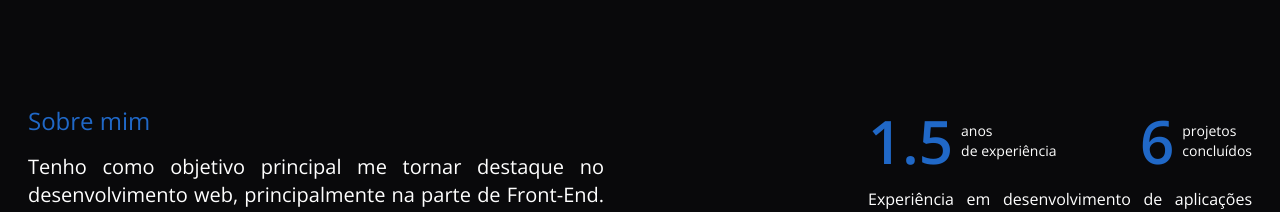
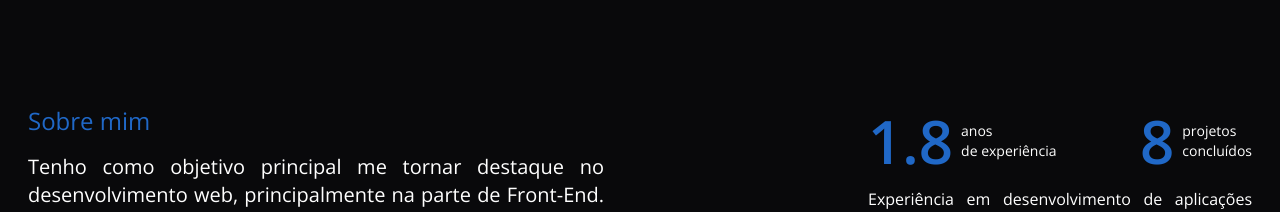
Before and after one commit to matheusOliv23/New-Portfolio, a Next.js app: page / in a window 1280 px wide. Shown: the part 794-1006 px from the top of the page. Built offline with nearby package versions, Linux system fonts and the light colour scheme.

Commit message:
fix: fixing slider style

```diff
--- a/src/components/About/index.tsx
+++ b/src/components/About/index.tsx
@@ -29,13 +29,13 @@ export default function About() {
       <div className="flex items-center justify-center flex-col w-full lg:max-w-sm space-y-4">
         <div className="flex w-full justify-between md:gap-16 md:justify-start lg:justify-between items-center">
           <div className="flex items-center gap-2">
-            <p className="text-6xl font-semibold text-primary">1.5</p>
+            <p className="text-6xl font-semibold text-primary">1.8</p>
             <p className="text-sm">
               anos <br /> de experiência
             </p>
           </div>
           <div className="flex items-center gap-2">
-            <p className="text-6xl font-semibold text-primary">6</p>
+            <p className="text-6xl font-semibold text-primary">8</p>
             <p className="text-sm">
               projetos <br /> concluídos
             </p>
--- a/src/components/Projects/index.tsx
+++ b/src/components/Projects/index.tsx
@@ -72,8 +72,8 @@ const breakpoints = {
   },
   350: {
     slidesPerView: 1.2,
-    slidesPerGroup: 1.3,
-    spaceBetween: 60
+    slidesPerGroup: 1,
+    spaceBetween: 30
   }
 }
 
```
